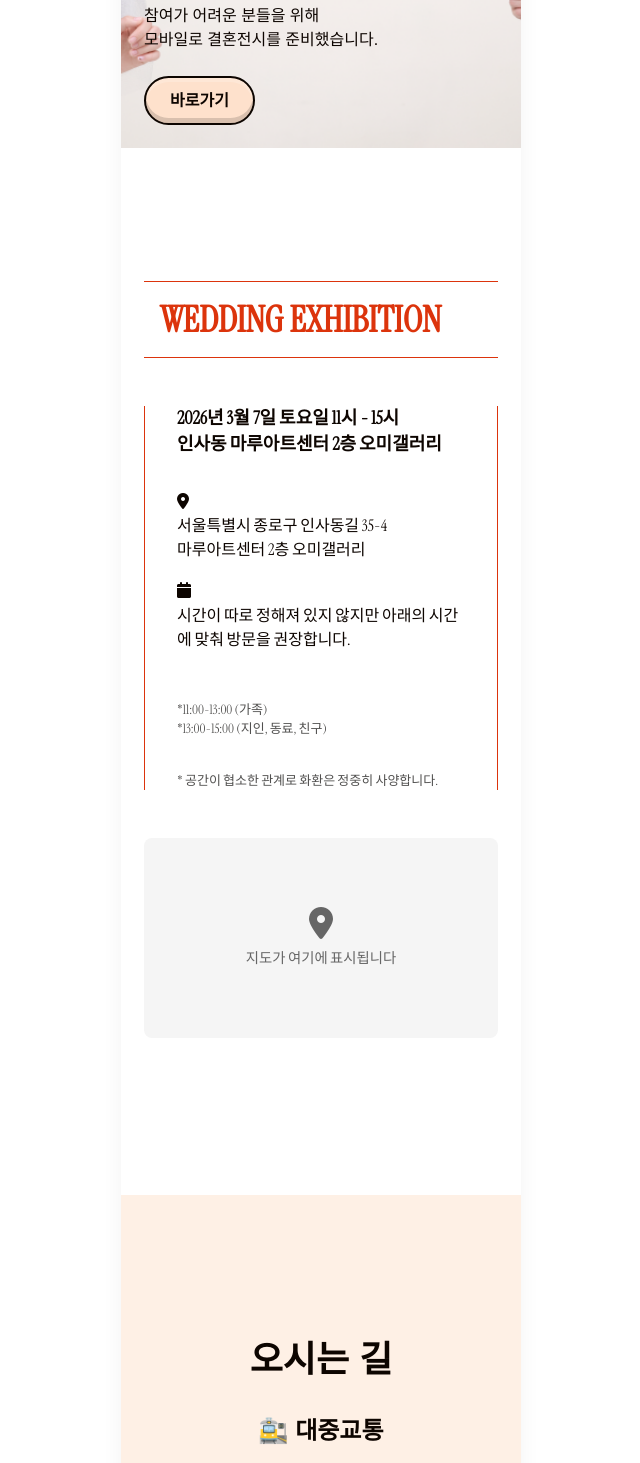
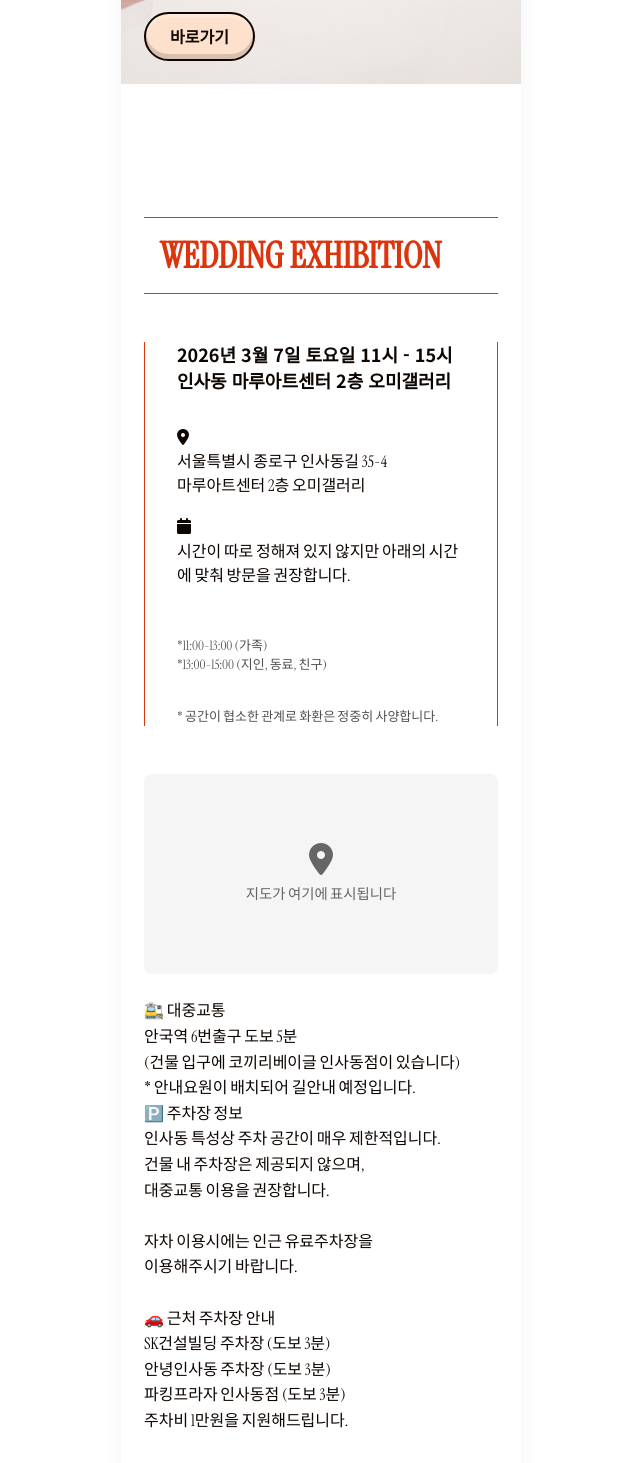
Before and after one commit to rowanna/wedding-invitation, a Vue app: page / in a window 1280 px wide. Shown: the part 2319-3782 px from the top of the page, without its empty margins (319-959 px from the left). Built offline with nearby package versions, Linux system fonts and the light colour scheme.

Commit message:
Style: merge watytocomesection to locationsection

```diff
--- a/src/App.vue
+++ b/src/App.vue
@@ -1,8 +1,6 @@
 <script setup lang="ts">
 import HeroSection from "@/components/wedding/HeroSection.vue";
 import LocationSection from "@/components/wedding/LocationSection.vue";
-import WayToComeSection from "@/components/wedding/WayToComeSection.vue";
-// import DateSection from "@/components/wedding/DateSection.vue";
 import MealSection from "@/components/wedding/MealSection.vue";
 import CommentSection from "@/components/wedding/CommentSection.vue";
 import ContributionSection from "@/components/wedding/ContributionSection.vue";
@@ -16,8 +14,7 @@ import IntroSection from "@/components/wedding/IntroSection.vue";
   <CommentSection />
   <GoToExhibitionSection />
   <LocationSection />
-  <WayToComeSection />
-  // <DateSection />
+
   <MealSection />
   <ContributionSection />
 </template>
--- a/src/components/wedding/CommentSection.vue
+++ b/src/components/wedding/CommentSection.vue
@@ -45,7 +45,7 @@ p {
   font-family: var(--font-kr-serif);
   line-height: 180%;
   letter-spacing: 0.02rem;
-  margin-bottom: 2rem;
+  margin: 1rem 0;
 }
 .comment {
   padding: 2rem;
--- a/src/components/wedding/GoToExhibitionSection.vue
+++ b/src/components/wedding/GoToExhibitionSection.vue
@@ -38,7 +38,6 @@ const goToExhibition = () => {
   position: absolute;
   bottom: 23px;
   left: 23px;
-  font-family: var(--font-kr-serif);
 }
 h2 {
   font-size: 36px;
--- a/src/components/wedding/LocationSection.vue
+++ b/src/components/wedding/LocationSection.vue
@@ -39,6 +39,36 @@
             <p>지도가 여기에 표시됩니다</p>
           </div>
         </div>
+
+        <div class="info-container">
+          <h3>🚉 대중교통</h3>
+          <p>
+            안국역 6번출구 도보 5분 <br />
+            (건물 입구에 코끼리베이글 인사동점이 있습니다)
+          </p>
+          <span>* 안내요원이 배치되어 길안내 예정입니다.</span>
+        </div>
+        <div class="info-container">
+          <h3>🅿️ 주차장 정보</h3>
+          <p>
+            인사동 특성상 주차 공간이 매우 제한적입니다.<br />
+            건물 내 주차장은 제공되지 않으며,<br />
+            대중교통 이용을 권장합니다.<br /><br />
+
+            자차 이용시에는 인근 유료주차장을<br />
+            이용해주시기 바랍니다.
+          </p>
+          <br />
+          <div class="small-info">
+            <h4>🚗 근처 주차장 안내</h4>
+            <ul>
+              <li>SK건설빌딩 주차장 (도보 3분)</li>
+              <li>안녕인사동 주차장 (도보 3분)</li>
+              <li>파킹프라자 인사동점 (도보 3분)</li>
+            </ul>
+            <span>주차비 1만원을 지원해드립니다.</span>
+          </div>
+        </div>
       </div>
     </div>
   </section>
@@ -74,6 +104,7 @@ h2 {
   line-height: 140%;
   font-weight: 700;
   letter-spacing: 1%;
+  font-family: var(--font-kr);
 }
 .info {
   margin-bottom: 1rem;
```
